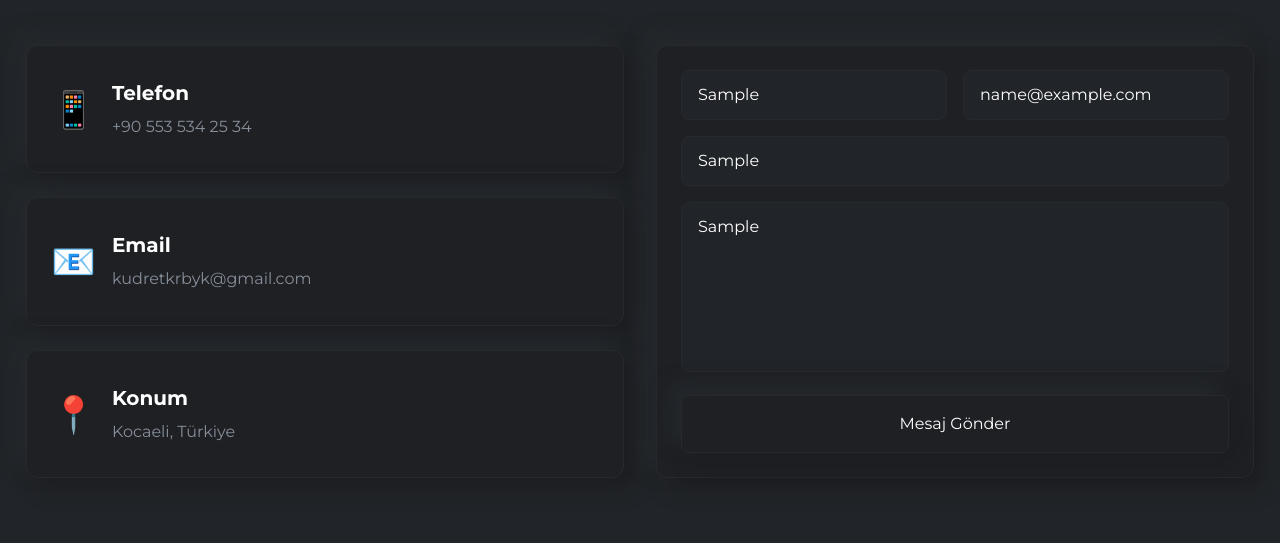
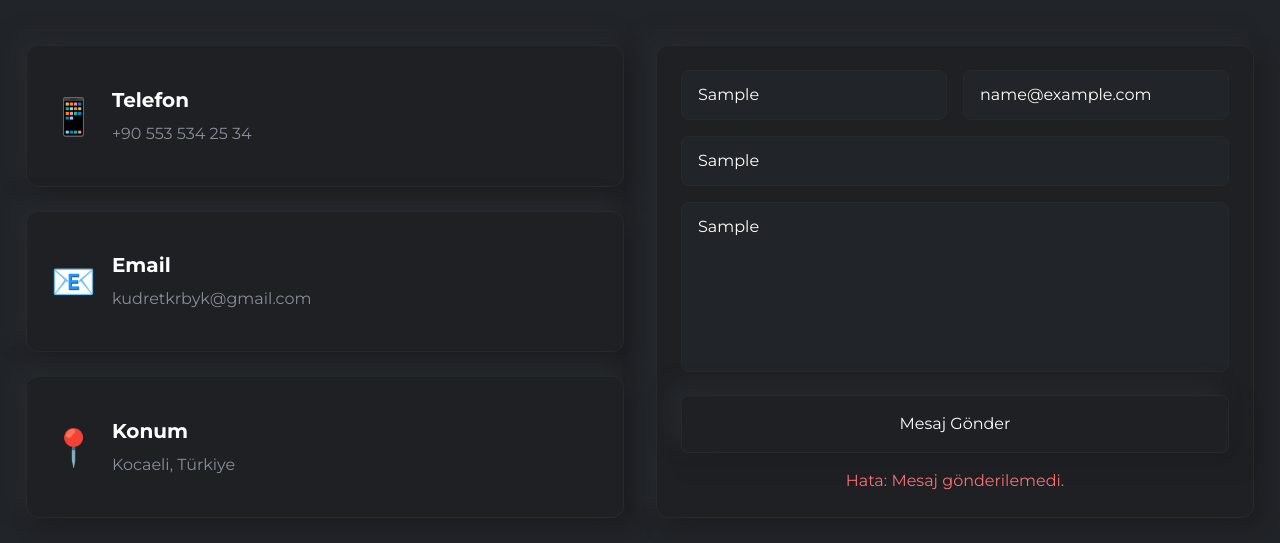
Before and after one commit to kudretkrbyk/personal-portfolio, a React (Vite) app in the folder client/: page /iletisim in a window 1280 px wide. Both pictures are taken after typing "Sample", "name@example.com", "Sample", "Sample" into the empty fields and a click on the button "Mesaj Gönder". Shown: the part 255-798 px from the top of the page. Built offline with nearby package versions, Linux system fonts and the light colour scheme; no server answers.

Commit message:
contactApi

```diff
--- a/client/src/Pages/Contact.jsx
+++ b/client/src/Pages/Contact.jsx
@@ -1,5 +1,6 @@
 import { useState } from "react";
 import { Helmet } from "react-helmet-async";
+import { useAddContactMutation } from "../services/contactApi";
 
 export default function Contact() {
   const [formData, setFormData] = useState({
@@ -9,9 +10,17 @@ export default function Contact() {
     message: "",
   });
 
-  const handleSubmit = (e) => {
+  const [addContact, { isLoading, isSuccess, isError, error }] =
+    useAddContactMutation();
+
+  const handleSubmit = async (e) => {
     e.preventDefault();
-    console.log(formData);
+    try {
+      await addContact(formData).unwrap();
+      setFormData({ name: "", email: "", subject: "", message: "" });
+    } catch (err) {
+      console.error("Form gönderme hatası:", err);
+    }
   };
 
   const handleChange = (e) => {
@@ -48,12 +57,12 @@ export default function Contact() {
         <title>İletişim | Kudret Kırbıyık</title>
         <meta
           name="description"
-          content="Kudret kırbıyık ile iletişime geçmek için iletişim formunu doldurun veya doğrudan e-posta ve telefon yoluyla ulaşın."
+          content="Kudret Kırbıyık ile iletişime geçmek için iletişim formunu doldurun veya doğrudan e-posta ve telefon yoluyla ulaşın."
         />
-        <meta property="og:title" content="İletişim | Kudret kırbıyık" />
+        <meta property="og:title" content="İletişim | Kudret Kırbıyık" />
         <meta
           property="og:description"
-          content="Projeleriniz için Kudret kırbıyık ile iletişime geçin. Telefon, e-posta ve konum bilgileri bu sayfada."
+          content="Projeleriniz için Kudret Kırbıyık ile iletişime geçin. Telefon, e-posta ve konum bilgileri bu sayfada."
         />
         <meta property="og:image" content="/seo-contact-thumbnail.jpg" />
       </Helmet>
@@ -142,9 +151,25 @@ export default function Contact() {
                   required
                 ></textarea>
               </div>
-              <button type="submit" className="btn-primary w-full text-center">
-                Mesaj Gönder
+
+              <button
+                type="submit"
+                className="btn-primary w-full text-center"
+                disabled={isLoading}
+              >
+                {isLoading ? "Gönderiliyor..." : "Mesaj Gönder"}
               </button>
+
+              {isSuccess && (
+                <p className="text-green-400 text-center mt-4">
+                  Mesajınız başarıyla gönderildi!
+                </p>
+              )}
+              {isError && (
+                <p className="text-red-400 text-center mt-4">
+                  Hata: {error?.data?.message || "Mesaj gönderilemedi."}
+                </p>
+              )}
             </form>
           </div>
         </div>
```
